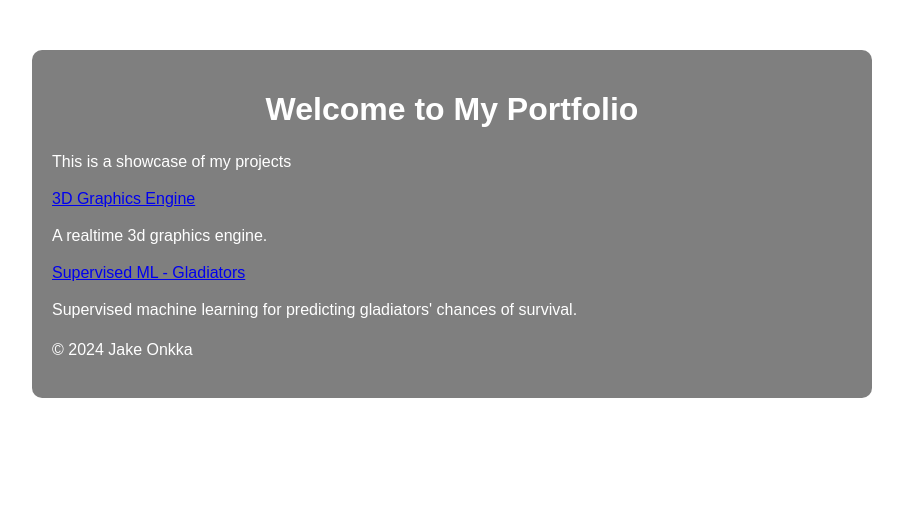
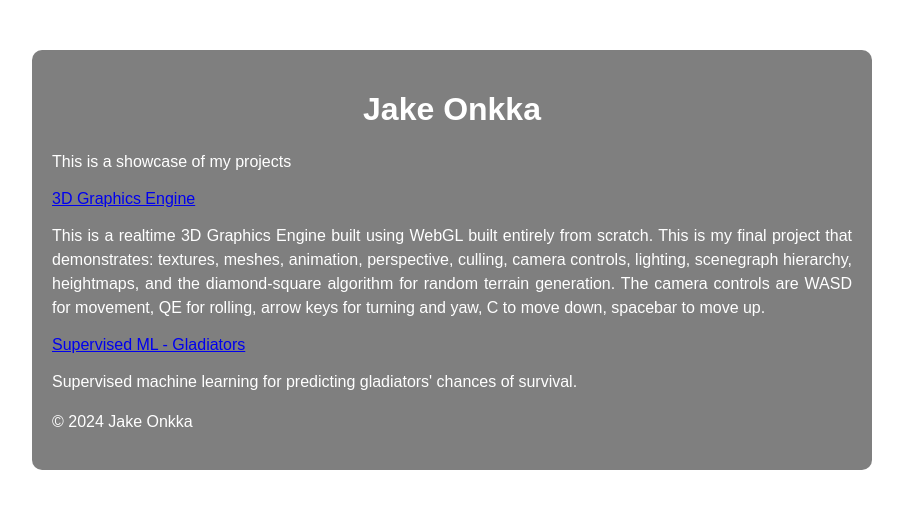
Before and after one commit to JaOnkka/JaOnkka.github.io, a plain HTML site: page index.html in a window 1280 px wide. Shown: the whole page, without its empty margins (188-1091 px from the left). Drawn offline with Linux system fonts and the light colour scheme.

Commit message:
update indexhtml

```diff
--- a/index.html
+++ b/index.html
@@ -40,10 +40,13 @@
 </head>
 <body>
     <div class="container">
-        <h1>Welcome to My Portfolio</h1>
+        <h1>Jake Onkka</h1>
         <p>This is a showcase of my projects</p>
         <a href="projects/graphics/final.html">3D Graphics Engine</a>
-        <p>A realtime 3d graphics engine.</p>
+        <p>This is a realtime 3D Graphics Engine built using WebGL built entirely from scratch. This is my final project that demonstrates:
+            textures, meshes, animation, perspective, culling, camera controls, lighting, scenegraph hierarchy, heightmaps, and the
+            diamond-square algorithm for random terrain generation. The camera controls are WASD for movement, QE for rolling, arrow keys for turning and yaw, C to move down, spacebar to move up.
+        </p>
 
         <a href="projects/machinelearning/exam2.html">Supervised ML - Gladiators</a>
         <p>Supervised machine learning for predicting gladiators' chances of survival.</p>
```
